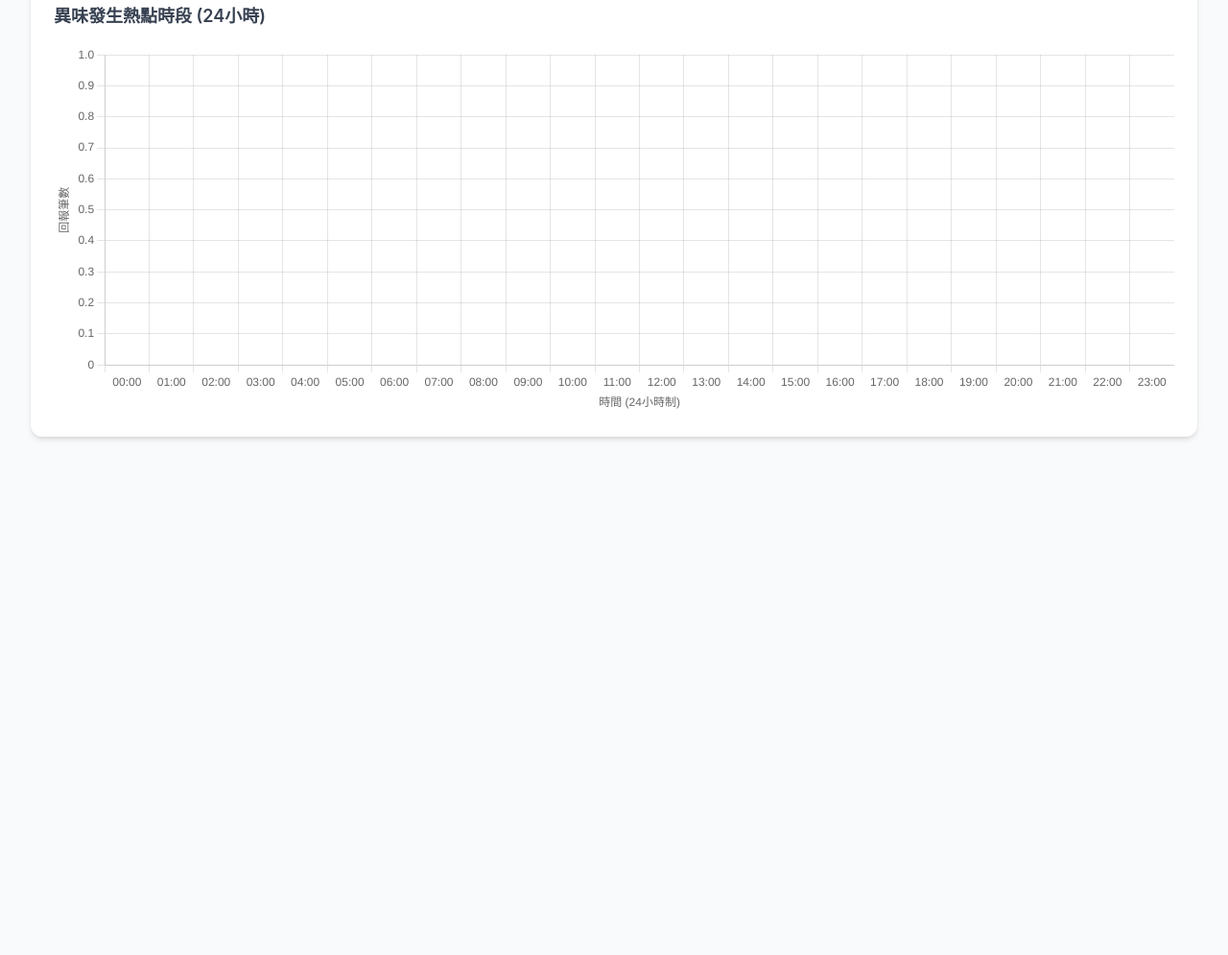
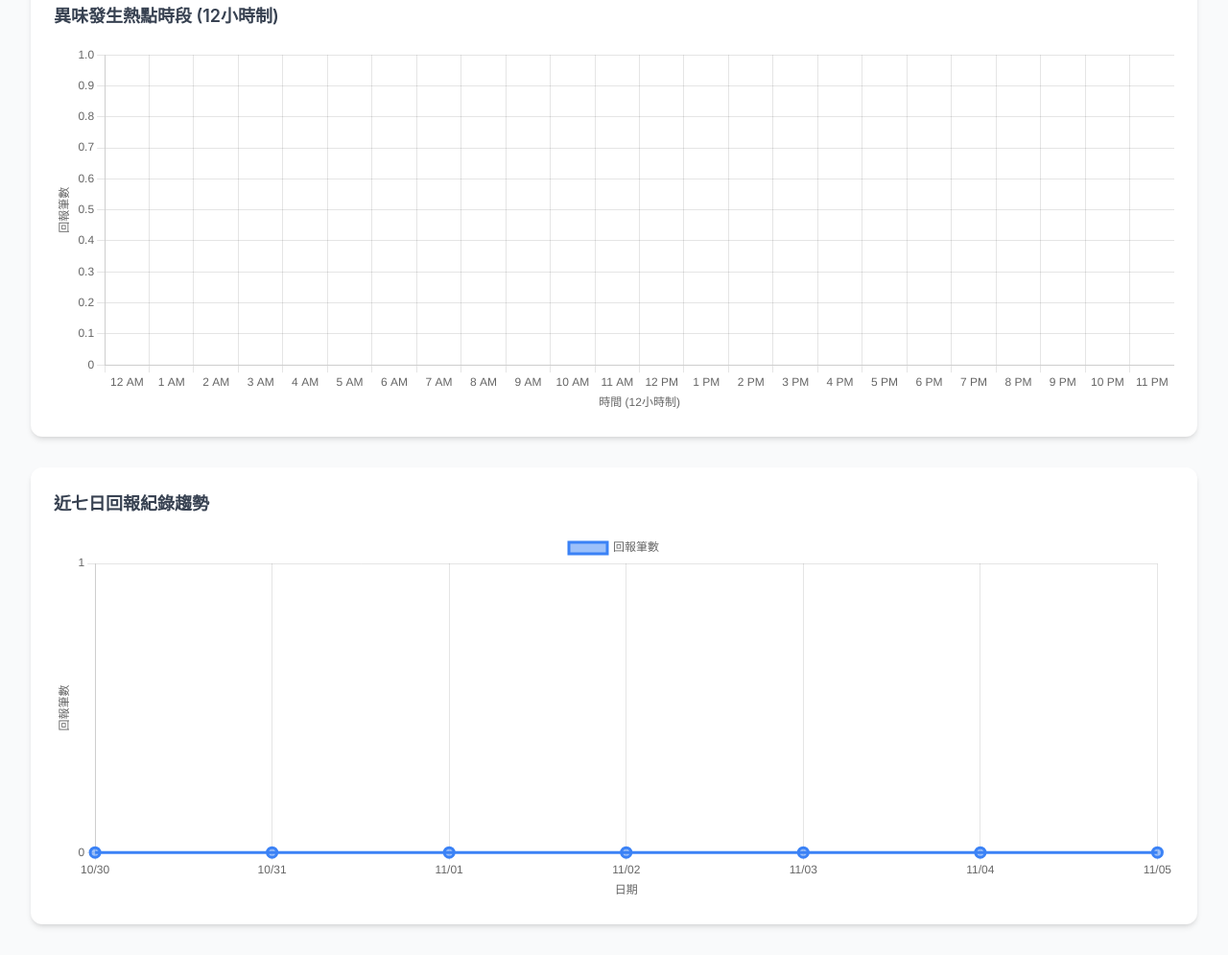
Before and after one commit to anson999/bade-pollution, a plain HTML site: page index.html in a window 1280 px wide. Shown: the part 1076-2071 px from the top of the page at 96% size. Before the commit the page ends 1563 px from the top, so only its background shows below. Drawn offline with nearby package versions, Linux system fonts and the light colour scheme; no server answers.

Commit message:
Update time format to 12-hour and add weekly trend chart

```diff
--- a/index.html
+++ b/index.html
@@ -122,9 +122,17 @@
 
             <!-- 3. 異味發生熱點時段 (柱狀圖) -->
             <div class="lg:col-span-2 bg-white p-6 rounded-xl shadow-md transition-shadow duration-300 hover:shadow-xl">
-                <h3 class="text-lg font-semibold text-gray-700 mb-4">異味發生熱點時段 (24小時)</h3>
+                <h3 class="text-lg font-semibold text-gray-700 mb-4">異味發生熱點時段 (12小時制)</h3>
                 <div class="chart-container h-96">
                     <canvas id="timeChart"></canvas>
+                </div>
+            </div>
+
+            <!-- 4. 近七日回報紀錄趨勢 (折線圖) - NEW -->
+            <div class="lg:col-span-2 bg-white p-6 rounded-xl shadow-md transition-shadow duration-300 hover:shadow-xl">
+                <h3 class="text-lg font-semibold text-gray-700 mb-4">近七日回報紀錄趨勢</h3>
+                <div class="chart-container h-96">
+                    <canvas id="weeklyTrendChart"></canvas>
                 </div>
             </div>
         </section>
@@ -173,6 +181,15 @@
         const clearError = () => {
             errorMessage.classList.add('hidden');
             errorText.textContent = '';
+        };
+
+        // Helper to format Date object to YYYY/MM/DD string for comparison
+        const formatDateKey = (date) => {
+            const y = date.getFullYear();
+            const m = (date.getMonth() + 1).toString().padStart(2, '0');
+            const d = date.getDate().toString().padStart(2, '0');
+            // 根據 Google 表單的日期格式，通常是 YYYY/MM/DD 或 YYYY-MM-DD。這裡我們使用 YYYY/MM/DD 進行匹配。
+            return `${y}/${m}/${d}`;
         };
 
         // --- 資料獲取與解析 (使用 PapaParse) ---
@@ -278,6 +295,15 @@
 
             const heavyRatio = totalCount > 0 ? ((heavyReports / totalCount) * 100).toFixed(1) : 0;
 
+            // 【新功能】12小時制時間格式化 helper
+            const hourTo12hDisplay = (h24) => {
+                const hour = parseInt(h24, 10);
+                const suffix = hour >= 12 ? ' PM' : ' AM';
+                const hour12 = hour % 12 || 12; // 0點顯示為 12 AM
+                return `${hour12.toString()}${suffix}`;
+            };
+
+
             // 計算最常發生時段 (按小時)
             const hourCounts = data.reduce((acc, row) => {
                 // 嘗試解析 HH:MM:SS 或 HH:MM 格式
@@ -294,9 +320,12 @@
             Object.keys(hourCounts).filter(h => h !== '未知').forEach(hour => {
                 if (hourCounts[hour] > maxCount) {
                     maxCount = hourCounts[hour];
-                    // 確保小時數是數字才能進行 +1 操作
-                    const nextHour = (parseInt(hour, 10) + 1).toString().padStart(2, '0');
-                    peakHour = `${hour}:00 - ${nextHour}:00`;
+
+                    // 將小時轉為數字後加 1，並處理 23 -> 0 的情況
+                    const nextHourInt = (parseInt(hour, 10) + 1) % 24;
+
+                    // 【KPI修改】使用 12 小時制顯示時段
+                    peakHour = `${hourTo12hDisplay(hour)} - ${hourTo12hDisplay(nextHourInt)}`;
                 }
             });
 
@@ -354,7 +383,14 @@
 
         const renderTimeChart = (data) => {
             const hourCounts = Array(24).fill(0); // 0-23 小時
-            const hours = Array.from({ length: 24 }, (_, i) => `${i.toString().padStart(2, '0')}:00`);
+
+            // 【圖表修改】生成 12 小時制標籤：12AM, 1AM, ..., 11PM
+            const hours = Array.from({ length: 24 }, (_, i) => {
+                const hour = i;
+                const suffix = hour >= 12 ? ' PM' : ' AM';
+                const hour12 = hour % 12 || 12; // 0點顯示為 12
+                return `${hour12}${suffix}`;
+            });
 
             data.forEach(row => {
                 if (row.time) {
@@ -383,7 +419,7 @@
                     maintainAspectRatio: false,
                     scales: {
                         y: { beginAtZero: true, title: { display: true, text: '回報筆數' } },
-                        x: { title: { display: true, text: '時間 (24小時制)' } }
+                        x: { title: { display: true, text: '時間 (12小時制)' } } // 【標題修改】
                     },
                     plugins: { legend: { display: false } }
                 }
@@ -434,12 +470,82 @@
             });
         };
 
+        // 【新圖表函數】近七日回報紀錄趨勢 (折線圖)
+        const renderWeeklyTrendChart = (data) => {
+            // 1. 確定過去 7 天的日期 (包含今天)
+            const today = new Date();
+            today.setHours(0, 0, 0, 0); // 標準化到午夜
+
+            let dateLabels = []; // 標籤 (例如: "11/05")
+            let dateKeys = [];   // 資料比對鍵 (例如: "2025/11/05")
+
+            // 產生過去 7 天的日期列表 (從 6 天前到今天)
+            for (let i = 6; i >= 0; i--) {
+                const d = new Date(today);
+                d.setDate(today.getDate() - i);
+
+                // 產生 Chart 標籤 (月/日)
+                const label = `${(d.getMonth() + 1).toString().padStart(2, '0')}/${d.getDate().toString().padStart(2, '0')}`;
+                dateLabels.push(label);
+
+                // 產生資料比對鍵 (年/月/日)
+                dateKeys.push(formatDateKey(d));
+            }
+
+            // 2. 計算過去 7 天的回報筆數
+            const counts = dateKeys.map(key => {
+                return data.filter(row => row.date === key).length;
+            });
+
+            // 3. 繪製折線圖
+            initializeChart('weeklyTrendChart', 'line', {
+                data: {
+                    labels: dateLabels,
+                    datasets: [{
+                        label: '回報筆數',
+                        data: counts,
+                        backgroundColor: 'rgba(59, 130, 246, 0.5)', // 藍色透明背景
+                        borderColor: '#3b82f6',
+                        borderWidth: 3,
+                        tension: 0.3, // 曲線平滑
+                        fill: true,
+                        pointRadius: 5,
+                        pointHoverRadius: 7,
+                    }]
+                },
+                options: {
+                    responsive: true,
+                    maintainAspectRatio: false,
+                    scales: {
+                        y: {
+                            beginAtZero: true,
+                            title: { display: true, text: '回報筆數' },
+                            // 確保 Y 軸刻度是整數
+                            ticks: {
+                                precision: 0
+                            }
+                        },
+                        x: {
+                            title: { display: true, text: '日期' }
+                        }
+                    },
+                    plugins: {
+                        legend: { position: 'top' },
+                        title: { display: false }
+                    }
+                }
+            });
+        };
+
+
         // --- 主渲染函數 ---
         const renderDashboard = (data) => {
             calculateKPIs(data);
             renderTypeChart(data);
             renderTimeChart(data);
             renderLocationConcentrationChart(data);
+            // 【整合新圖表】
+            renderWeeklyTrendChart(data);
         };
 
         // --- 初始化與事件監聽 ---
```
